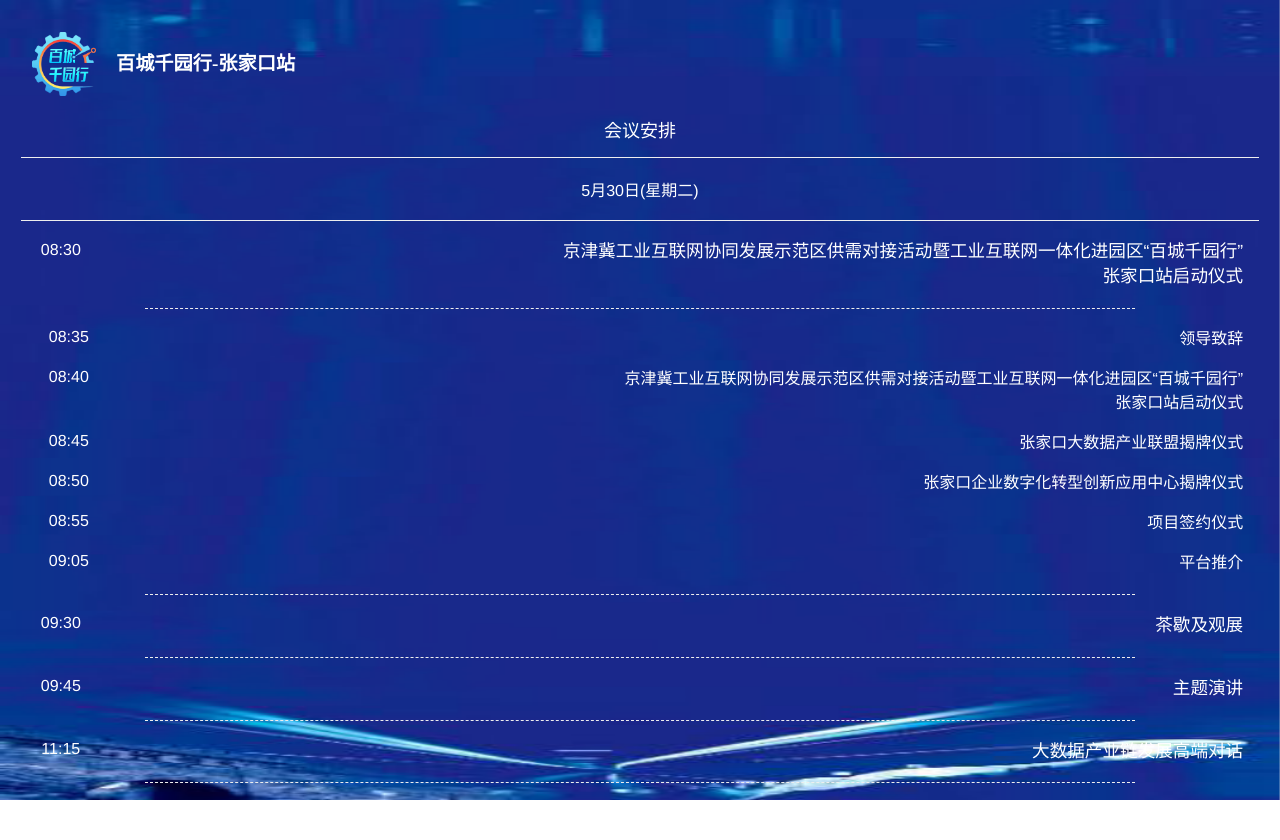
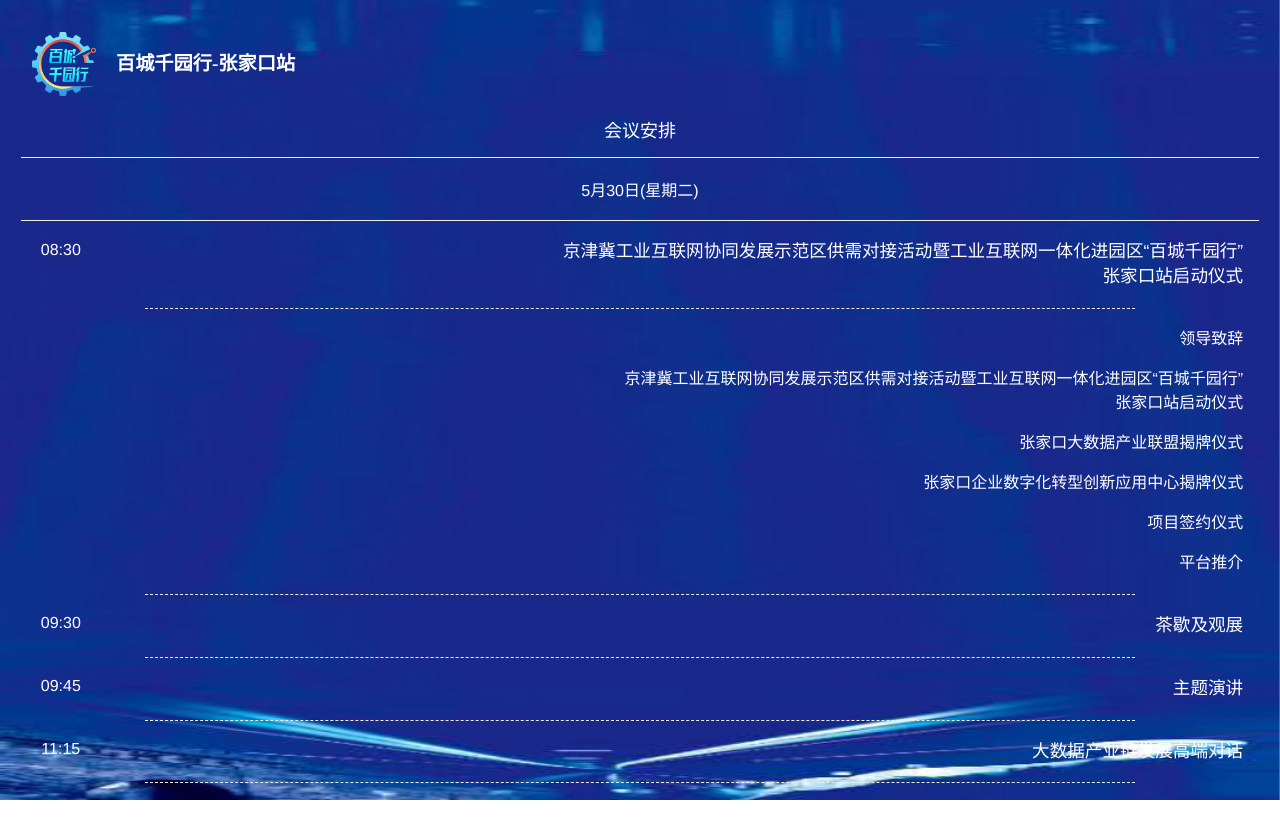
Before and after one commit to libin47/SigninBaiChengQianYuan, a Python web app: template app/templates/timeanpai.html in a window 1280 px wide. Shown: the top 840 px of the page. Run offline with Jinja, Linux system fonts and the light colour scheme; the template is opened without the code that fills it, so the values that code supplies are empty.

Commit message:
修改日程展示效果v10

```diff
--- a/app/templates/timeanpai.html
+++ b/app/templates/timeanpai.html
@@ -60,13 +60,13 @@
 
 
 		<div class="time-hour" style="padding-left: 2rem;">
-			<div class="time-time" style="font-size: 1rem;min-width: 2rem;width: 2rem;">08:35</div>
+			<div class="time-time" style="font-size: 1rem;min-width: 2rem;width: 2rem;"></div>
 			<div class="time-thing" style="font-size: 1rem;">领导致辞</div>
 		</div>
 		<!-- <div class="time-space"><div class="time-space-sub"></div></div> -->
 
 		<div class="time-hour" style="padding-left: 2rem;">
-			<div class="time-time" style="font-size: 1rem;min-width: 2rem;width: 2rem;">08:40</div>
+			<div class="time-time" style="font-size: 1rem;min-width: 2rem;width: 2rem;"></div>
 			<div class="time-thing" style="font-size: 1rem;">京津冀工业互联网协同发展示范区供需对接活动暨工业互联网一体化进园区“百城千园行”</div>
 		</div>
 		<div class="time-hour" style="padding-top: 0;padding-left: 2rem;">
@@ -78,28 +78,28 @@
 		<!-- <div class="time-space"><div class="time-space-sub"></div></div> -->
 
 		<div class="time-hour" style="padding-left: 2rem;">
-			<div class="time-time" style="font-size: 1rem;min-width: 2rem;width: 2rem;">08:45</div>
+			<div class="time-time" style="font-size: 1rem;min-width: 2rem;width: 2rem;"></div>
 			<div class="time-thing" style="font-size: 1rem;">张家口大数据产业联盟揭牌仪式</div>
 		</div>
 		<!-- <div class="time-address"></div> -->
 		<!-- <div class="time-space"><div class="time-space-sub"></div></div> -->
 
 		<div class="time-hour" style="padding-left: 2rem;">
-			<div class="time-time" style="font-size: 1rem;min-width: 2rem;width: 2rem;">08:50</div>
+			<div class="time-time" style="font-size: 1rem;min-width: 2rem;width: 2rem;"></div>
 			<div class="time-thing" style="font-size: 1rem;">张家口企业数字化转型创新应用中心揭牌仪式</div>
 		</div>
 		<!-- <div class="time-address"></div> -->
 		<!-- <div class="time-space"><div class="time-space-sub"></div></div> -->
 
 		<div class="time-hour" style="padding-left: 2rem;">
-			<div class="time-time" style="font-size: 1rem;min-width: 2rem;width: 2rem;">08:55</div>
+			<div class="time-time" style="font-size: 1rem;min-width: 2rem;width: 2rem;"></div>
 			<div class="time-thing" style="font-size: 1rem;">项目签约仪式</div>
 		</div>
 		<!-- <div class="time-address"></div> -->
 		<!-- <div class="time-space"><div class="time-space-sub"></div></div> -->
 
 		<div class="time-hour" style="padding-left: 2rem;">
-			<div class="time-time" style="font-size: 1rem;min-width: 2rem;width: 2rem;">09:05</div>
+			<div class="time-time" style="font-size: 1rem;min-width: 2rem;width: 2rem;"></div>
 			<div class="time-thing" style="font-size: 1rem;">平台推介</div>
 		</div>
 
```
